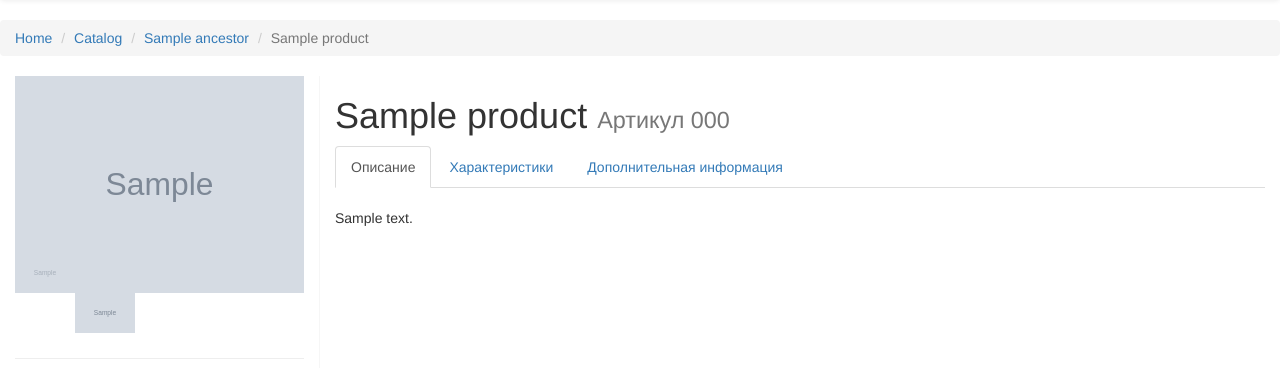
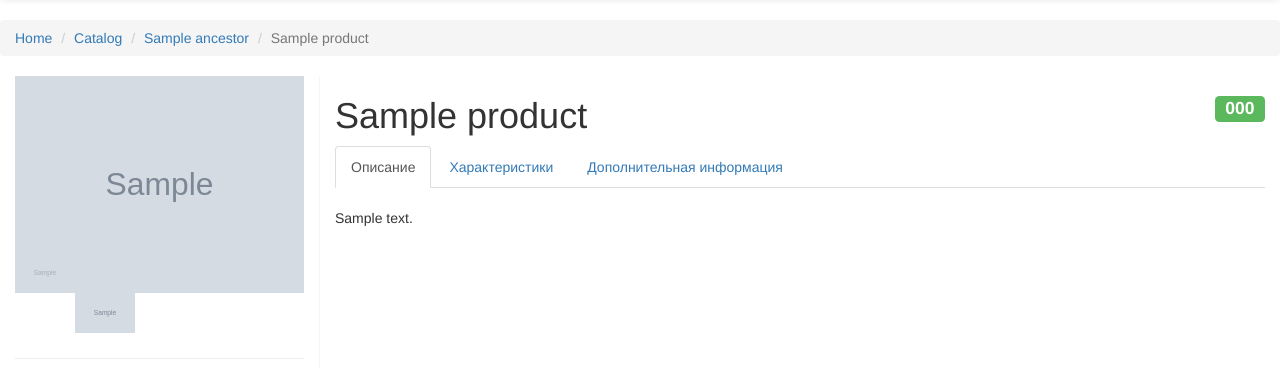
Before and after one commit to vintkor/new_prom, a Django app: template catalog/templates/single-product.html in a window 1280 px wide. Shown: the part 52-420 px from the top of the page. Run offline with Django 3.2, Linux system fonts and the light colour scheme; the template is opened without the code that fills it: most values are stand-ins (such as "Sample title", 1, 10 or a date in 2020); grey boxes marked "Sample" are stand-in pictures; parts of the project's set-up code (start-up, migrations or seed data) failed here and were passed over; some libraries are stand-ins or nearby versions.

Commit message:
small changes

```diff
--- a/catalog/templates/single-product.html
+++ b/catalog/templates/single-product.html
@@ -29,7 +29,7 @@
             <div id="providers"></div>
         </div>
         <div class="col-md-9">
-            <h1>{{ product.title }} <small>Артикул {{ product.code }}</small></h1>
+            <h1>{{ product.title }} <small><span class="label label-success pull-right">{{ product.code }}</span></small></h1>
 
 
             <div>
```
